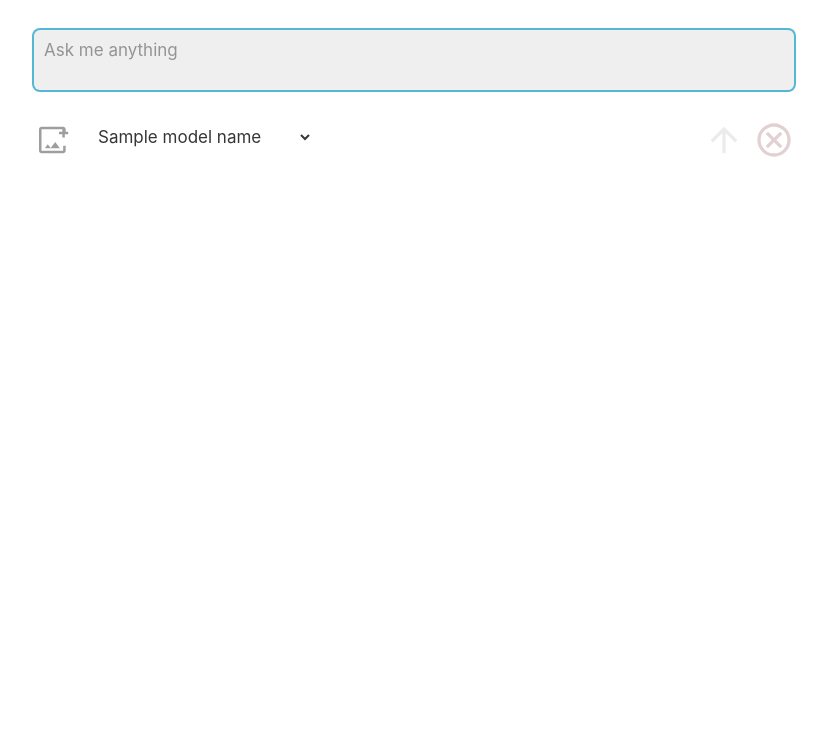
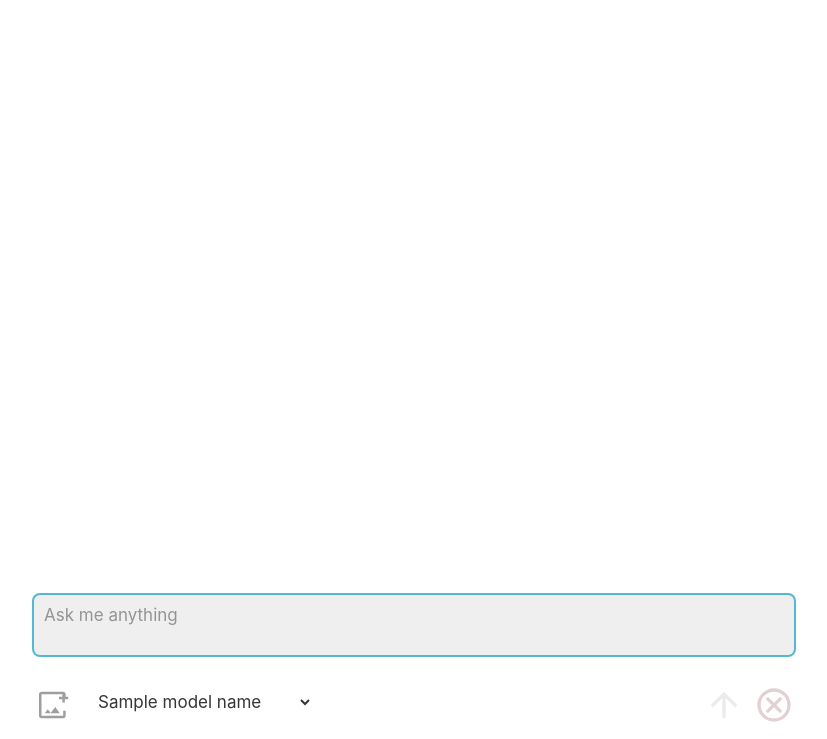
Before and after one commit to diversen/chat-client, a Python web app: template chat_client/templates/home/chat.html in a window 1280 px wide. Shown: the part 61-800 px from the top of the page, without its empty margins (226-1053 px from the left). Run offline with Jinja, Linux system fonts and the light colour scheme; the template is opened without the code that fills it: most values are stand-ins (such as "Sample title", 1, 10 or a date in 2020).

Commit message:
update css

```diff
--- a/chat_client/static/css/default.css
+++ b/chat_client/static/css/default.css
@@ -105,7 +105,7 @@ nav svg {
 
 #responses {
     overflow: visible;
-    padding: 0 20px 20px;
+    padding: 0 20px calc(20px + var(--prompt-height, 120px));
     scrollbar-width: thin;
     white-space: normal;
     margin-top: 0;
@@ -115,8 +115,10 @@ nav svg {
 
 #prompt {
     color: var(--text-main);
-    position: sticky;
+    position: fixed;
     bottom: 0;
+    left: 50%;
+    transform: translateX(-50%);
     z-index: 50;
     padding: 10px 20px;
     background-color: var(--background-body);
```
